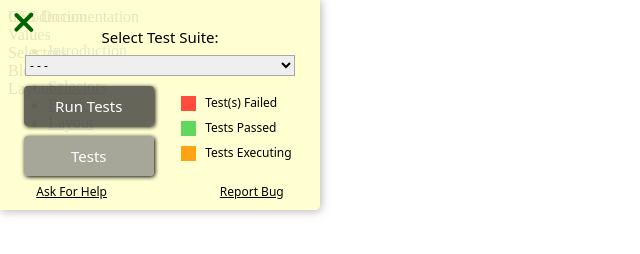
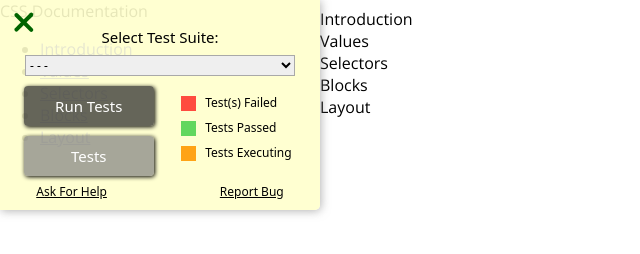
Before and after one commit to kisskatalin/freeCodeCamp, a plain HTML site: page ResponsiveWebDesign/Documentation/index.html in a window 1280 px wide. Shown: the whole page, without its empty margins (0-640 px from the left). Drawn offline with nearby package versions, Linux system fonts and the light colour scheme.

Commit message:
Add style

```diff
--- a/ResponsiveWebDesign/Documentation/css/style.css
+++ b/ResponsiveWebDesign/Documentation/css/style.css
@@ -1,5 +1,22 @@
+@import url('https://fonts.googleapis.com/css?family=Open+Sans:300');
+
+body {
+    font-family: 'Open Sans', sans-serif;
+    color: #000;
+    font-weight: 300;
+}
+
 nav {
     position: fixed;
+    display: flex;
+    flex-direction: column;
     height: 100vh;
     width: 25vw;
+    left: 0;
+    top: 0;
 }
+
+main {
+    position: absolute;
+    left: 25vw;
+}
```
